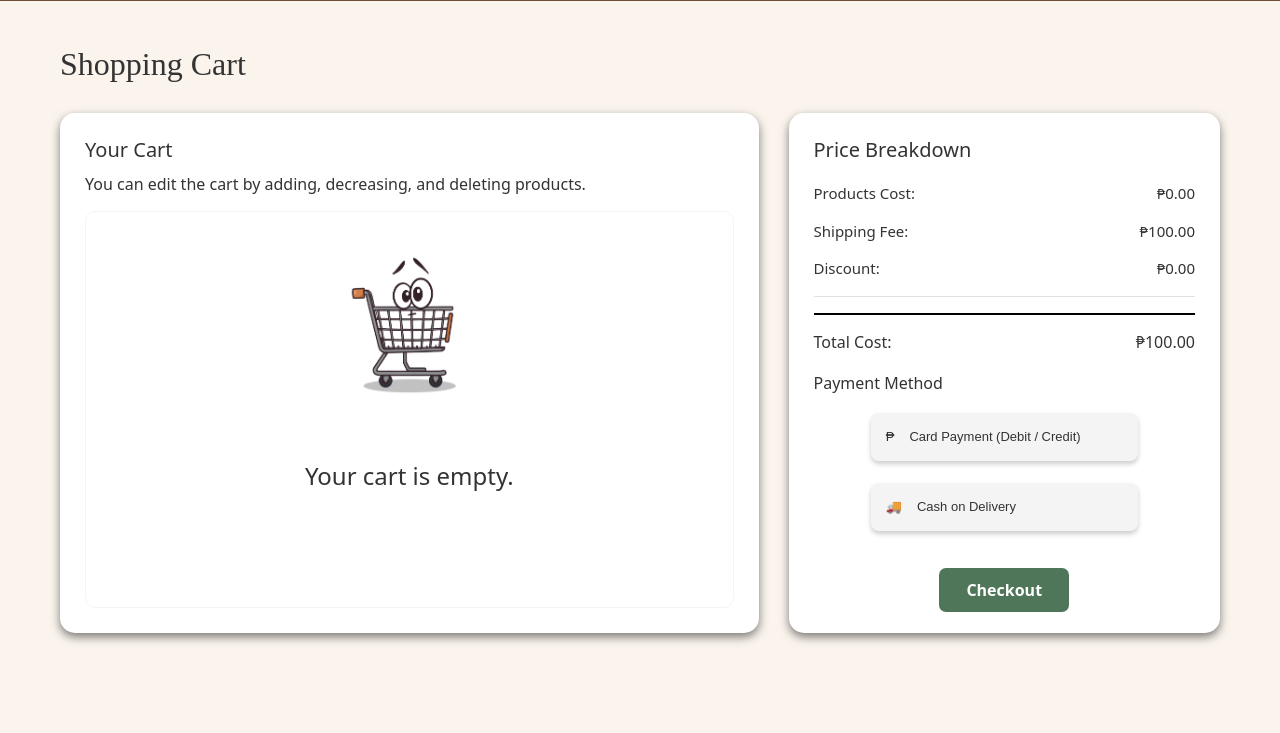
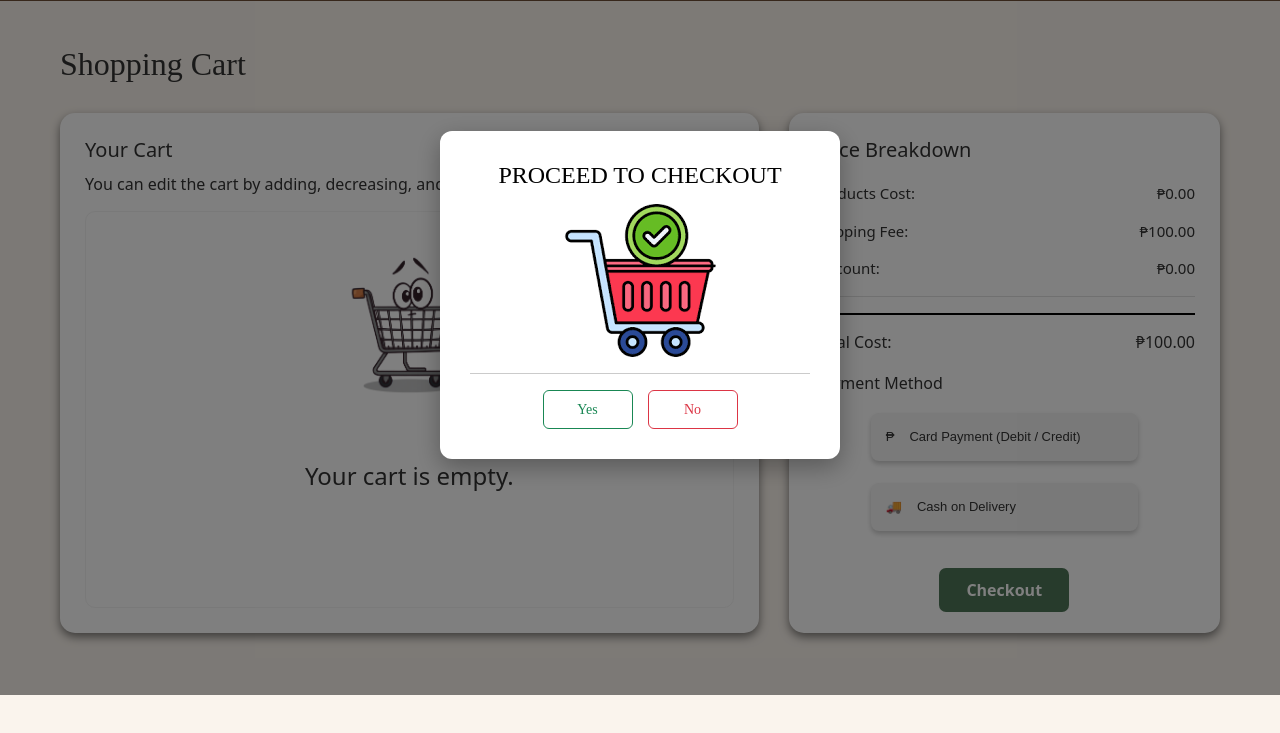
Before and after one commit to Mike420-jpg/HTML_Files, a website: page files/shoppingcart.html in a window 1280 px wide. Both pictures are taken after a click on the button "Checkout". Shown: the part 105-838 px from the top of the page. Drawn offline with nearby package versions, Linux system fonts and the light colour scheme; a web font is replaced by a local one.

Commit message:
Update 2: (10/09/2026)
Added:
- added checkout warning modal
(Note: the checkout functionalities are for backend)

```diff
--- a/files/shoppingcart.css
+++ b/files/shoppingcart.css
@@ -91,7 +91,6 @@ body {
 
    /* DELETE WARNING MODAL */
 
-
 .delete-warning-modal {
   position: fixed;
   inset: 0;
@@ -155,6 +154,51 @@ body {
   font-family: EncodeSans_GC, serif;
 }
 
+/* Checkout Modal */
+
+.checkout-warning-modal {
+  position: fixed;
+  inset: 0;
+
+  display: flex;
+  justify-content: center;
+  align-items: center;
+
+  background-color: rgba(0, 0, 0, 0.5);
+
+  z-index: 2000;
+
+  /* Hidden by default */
+  visibility: hidden;
+  opacity: 0;
+
+  transition: opacity 0.2s ease, visibility 0.2s ease;
+}
+
+.checkout-warning {
+  width: 400px;
+  max-width: 90%;
+
+  background-color: #ffffff;
+
+  border-radius: 12px;
+
+  padding: 30px;
+
+  text-align: center;
+
+  box-shadow: 0 8px 25px rgba(0, 0, 0, 0.3);
+}
+
+.checkout-warning-title {
+  font-family: EncodeSans_GC, serif;
+  font-size: 24px;
+
+  margin: 0 0 15px;
+
+  color: black;
+}
+
 .shoppingcart-container {
   width: 100%;
   margin-top: 100px;
@@ -199,9 +243,7 @@ body {
   font-size: 16px;
 }
 
-/* =========================
-   CART ITEMS
-========================= */
+/* CART */
 
 .cart-items {
   display: flex;
--- a/files/shoppingcart.html
+++ b/files/shoppingcart.html
@@ -80,6 +80,19 @@
         <div class="warning-actions">
           <button type="button" class="btn btn-outline-danger" onclick="warning_Yes()">Yes</button>
           <button type="button" class="btn btn-outline-primary" onclick="warning_No()">No</button>
+        </div>
+      </div>
+    </div>
+
+    <!-- Delete notice Modal -->
+    <div class="checkout-warning-modal">
+      <div class="checkout-warning">
+        <h2 class="checkout-warning-title">PROCEED TO CHECKOUT</h2>
+        <img src="Images/checkout-img.png" alt="checkout-img.png">
+        <hr>
+        <div class="warning-actions">
+          <button type="button" class="btn btn-outline-success" onclick="checkout_Yes()">Yes</button> <!-- create checkout function for backend -->
+          <button type="button" class="btn btn-outline-danger" onclick="checkout_No()">No</button>
         </div>
       </div>
     </div>
@@ -177,7 +190,7 @@
             <span>Cash on Delivery</span>
           </button>
 
-          <button class="checkout-btn">
+          <button class="checkout-btn" onclick="checkoutWarn()">
             Checkout
           </button>
         </div>
--- a/files/shoppingcart.js
+++ b/files/shoppingcart.js
@@ -7,6 +7,8 @@ document.addEventListener("DOMContentLoaded", () => {
 });
 
 const delete_modal = document.querySelector(".delete-warning-modal");
+
+/*Warning for delete*/
 
 function deleteWarn(button) {
     selectedItem = button.closest(".item-card");
@@ -44,6 +46,29 @@ function warning_Yes() {
     }
 
     warning_No();
+}
+
+/*warning for checkout*/
+const warning_modal = document.querySelector(".checkout-warning-modal");
+const checkout_button = document.querySelector(".checkout-btn");
+
+function checkoutWarn(event) {
+
+    warning_modal.style.visibility = "visible";
+    warning_modal.style.opacity = "1";
+}
+
+checkout_button.addEventListener('click', checkoutWarn);
+
+function checkout_No() {
+    warning_modal.style.visibility = "hidden";
+    warning_modal.style.visibility = "0";
+}
+
+function checkout_Yes() {
+    console.log("processing Checkout");
+
+    // PLACE CHECKOUT SCRIPT FOR BACKEND
 }
 
 // Load cart items from localStorage and products_list.json
@@ -234,6 +259,7 @@ function decreaseQuantity(index) {
         updatePriceSummary();
     }
 }
+
 // Update price summary
 function updatePriceSummary() {
     let totalProductCost = 0;
```
Also changed, not shown: files/Images/checkout-img.png (added).
